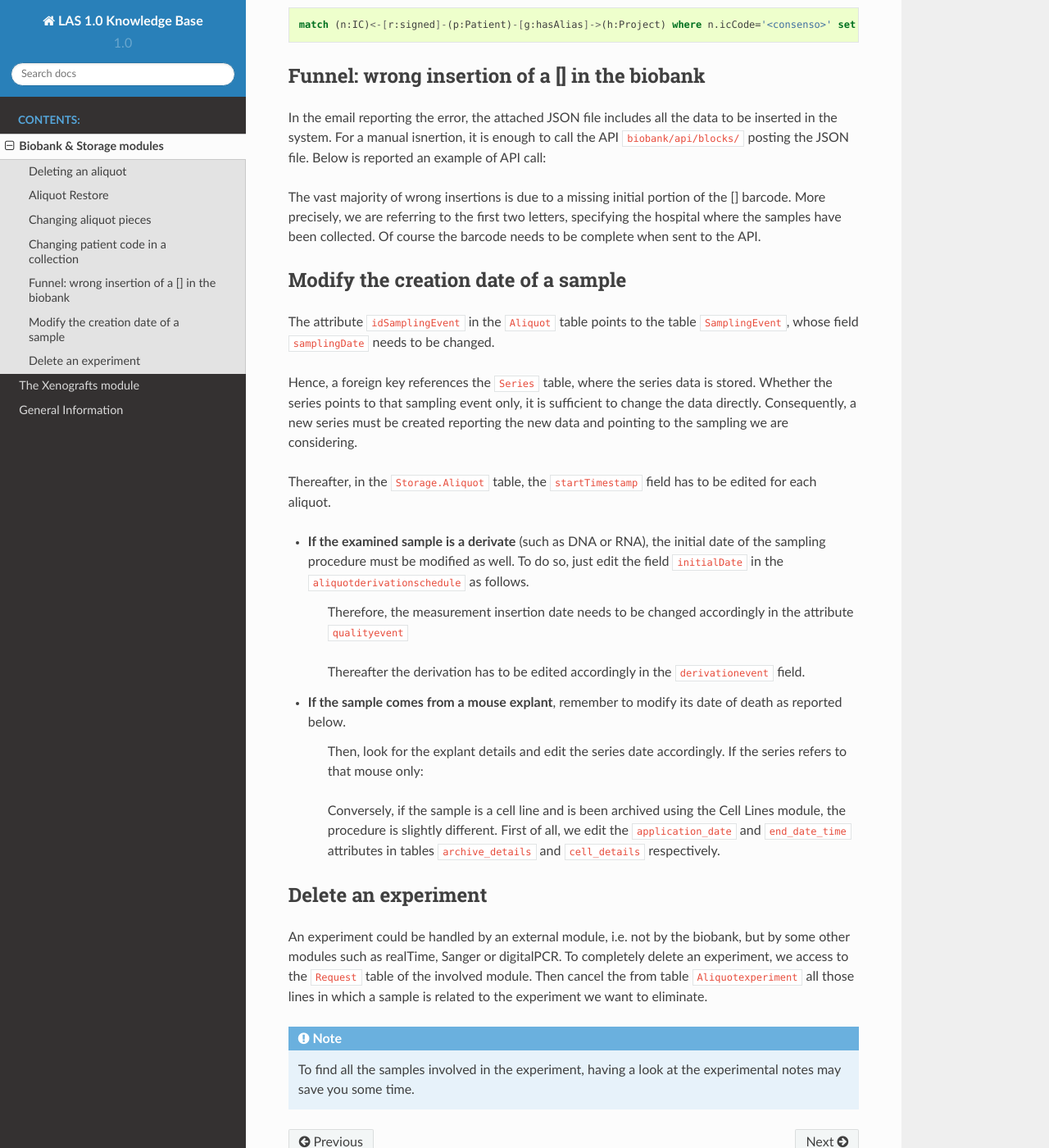
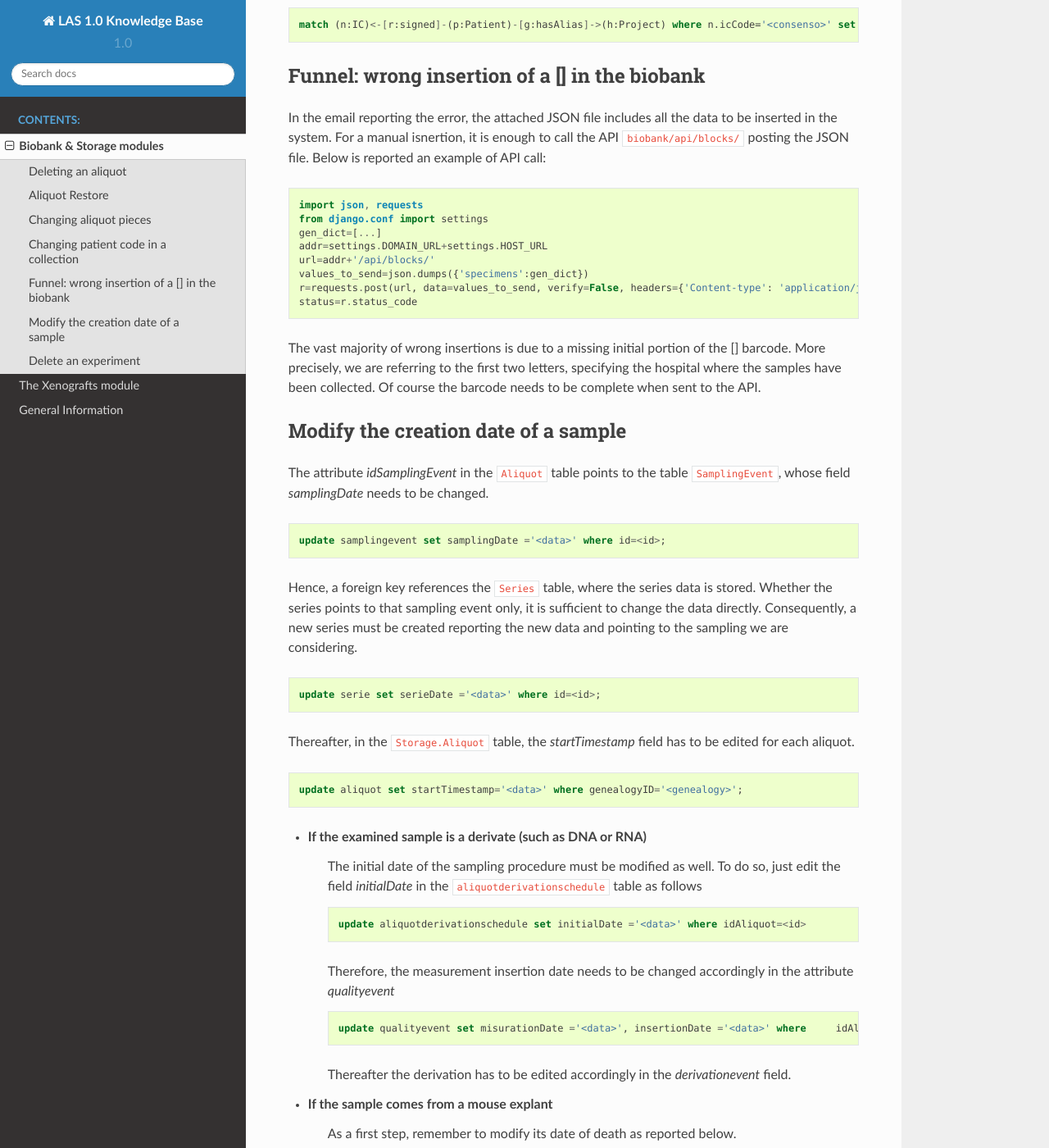
Before and after one commit to lasircc/las_1_knowledge_base, a Sphinx documentation site: the page built from docs/biobank.rst, in a window 1280 px wide and 1400 px high, scrolled down 1483 px. Shown: the whole window at 82% size. Built offline with Sphinx 7.4.7 and the Read the Docs theme 2.0.0, drawn with Linux system fonts in a browser that asks for light colours; some of the changed text lies outside the part shown.

Commit message:
Check contents

```diff
--- a/docs/biobank.rst
+++ b/docs/biobank.rst
@@ -45,7 +45,7 @@
 
 
 Changing patient code in a collection
-#######################
+######################################
 In table ``Collection``, we must edit the *patientCode* field in the relative collection.
 Hence, in the graph modify the attribute *localId* of the *hasAlias* relationship between *Patient* and *Project* nodes.
 In order to find the *Patient* node, we could query for the informed consensus (labelled as IC). Based on the value of *collectionEvent* attribute, in the table ``Collection`` it is easy yo find the related patient.
@@ -58,11 +58,12 @@
 
 
 Funnel: wrong insertion of a [] in the biobank
-#######################
+##############################################
 In the email reporting the error, the attached JSON file includes all the data to be inserted in the system. For a manual isnertion, it is enough to call the API ``biobank/api/blocks/`` posting the JSON file.
 Below is reported an example of API call:
 
 .. code::
+
 	import json, requests
 	from django.conf import settings
 	gen_dict=[...]
@@ -76,50 +77,65 @@
 
 
 Modify the creation date of a sample
-#######################
-The attribute ``idSamplingEvent`` in the ``Aliquot`` table points to the table ``SamplingEvent``, whose field ``samplingDate`` needs to be changed.
+####################################
+The attribute *idSamplingEvent* in the ``Aliquot`` table points to the table ``SamplingEvent``, whose field *samplingDate* needs to be changed.
 
 .. code:: sql
+
 	update samplingevent set samplingDate ='<data>' where id=<id>;
 
 Hence, a foreign key references the ``Series`` table, where the series data is stored. Whether the series points to that sampling event only, it is sufficient to change the data directly. Consequently, a new series must be created reporting the new data and pointing to the sampling we are considering.
 
 .. code:: sql
+
 	update serie set serieDate ='<data>' where id=<id>;
 
-Thereafter, in the ``Storage.Aliquot`` table, the ``startTimestamp`` field has to be edited for each aliquot.
+Thereafter, in the ``Storage.Aliquot`` table, the *startTimestamp* field has to be edited for each aliquot.
 
 .. code:: sql
+
 	update aliquot set startTimestamp='<data>' where genealogyID='<genealogy>';
 
-- **If the examined sample is a derivate** (such as DNA or RNA), the initial date of the sampling procedure must be modified as well. To do so, just edit the field ``initialDate`` in the ``aliquotderivationschedule`` as follows.
+- **If the examined sample is a derivate** (such as DNA or RNA)
+    ::
 
-	.. code:: sql
-		update aliquotderivationschedule set initialDate ='<data>' where idAliquot=<id>
+    The initial date of the sampling procedure must be modified as well. To do so, just edit the field *initialDate* in the ``aliquotderivationschedule`` table as follows
 
-	Therefore, the measurement insertion date needs to be changed accordingly in the attribute ``qualityevent``
 
-	.. code:: sql
-		update qualityevent set misurationDate ='<data>', insertionDate ='<data>' where     idAliquotDerivationSchedule =<id>
+    .. code:: sql
 
-	Thereafter the derivation has to be edited accordingly in the ``derivationevent`` field.
+        update aliquotderivationschedule set initialDate ='<data>' where idAliquot=<id>
 
-- **If the sample comes from a mouse explant**, remember to modify its date of death as reported below.
 
-	.. code:: sql
-		update phys_mice set death_date ='<data>' where barcode ='<barcode>'
+    Therefore, the measurement insertion date needs to be changed accordingly in the attribute *qualityevent*
 
-	Then, look for the explant details and edit the series date accordingly. If the series refers to that mouse only:
+    .. code:: sql
 
-	.. code:: sql
-		update series set date='<data>' where id=<id>
+        update qualityevent set misurationDate ='<data>', insertionDate ='<data>' where     idAliquotDerivationSchedule =<id>
 
-	Conversely, if the sample is a cell line and is been archived using the Cell Lines module, the procedure is slightly different. First of all, we edit the ``application_date`` and ``end_date_time`` attributes in tables ``archive_details`` and ``cell_details`` respectively.
+    Thereafter the derivation has to be edited accordingly in the *derivationevent* field.
+
+- **If the sample comes from a mouse explant**
+    ::
+
+    As a first step, remember to modify its date of death as reported below.
+
+    .. code:: sql
+
+        update phys_mice set death_date ='<data>' where barcode ='<barcode>'
+
+    Then, look for the explant details and edit the series date accordingly. If the series refers to that mouse only:
+
+    .. code:: sql
+
+        update series set date='<data>' where id=<id>
+
+    Conversely, if the sample is a cell line and is been archived using the Cell Lines module, the procedure is slightly different. First of all, we edit the *application_date* and *end_date_time* attributes in tables ``archive_details`` and ``cell_details`` respectively.
 
 
 Delete an experiment
-#######################
-An experiment could be handled by an external module, i.e. not by the biobank, but by some other modules such as realTime, Sanger or digitalPCR.
+####################
+An experiment could be handled by an external module, i.e. not by the biobank, but by some other modules such as *realTime*, *Sanger* or *digitalPCR*.
 To completely delete an experiment, we access to the ``Request`` table of the involved module. Then cancel the from table ``Aliquotexperiment`` all those lines in which a sample is related to the experiment we want to eliminate.
 
 .. note::  To find all the samples involved in the experiment, having a look at the experimental notes may save you some time.
```
